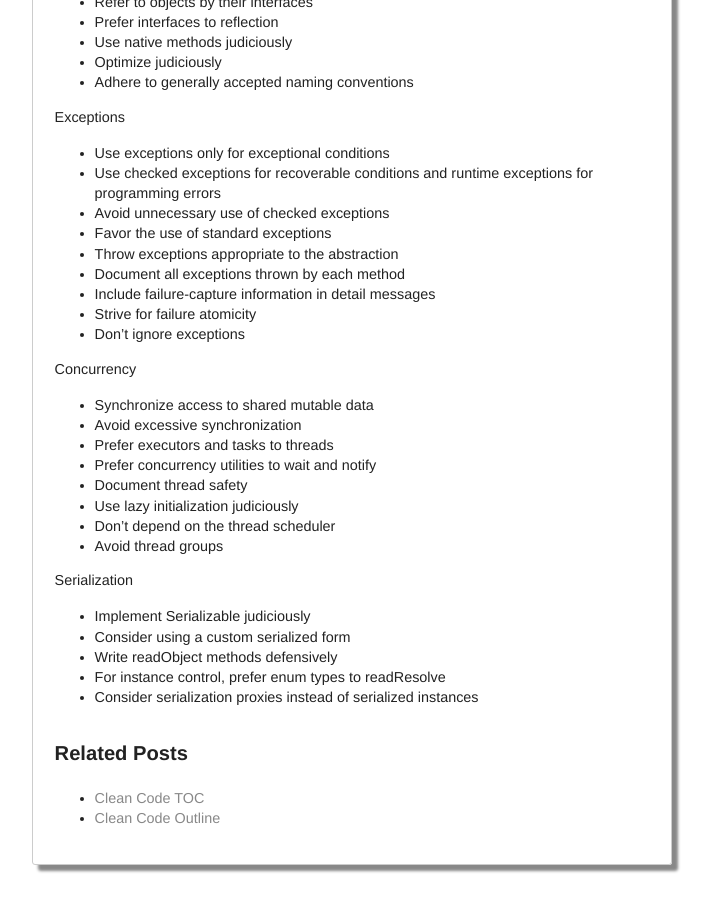
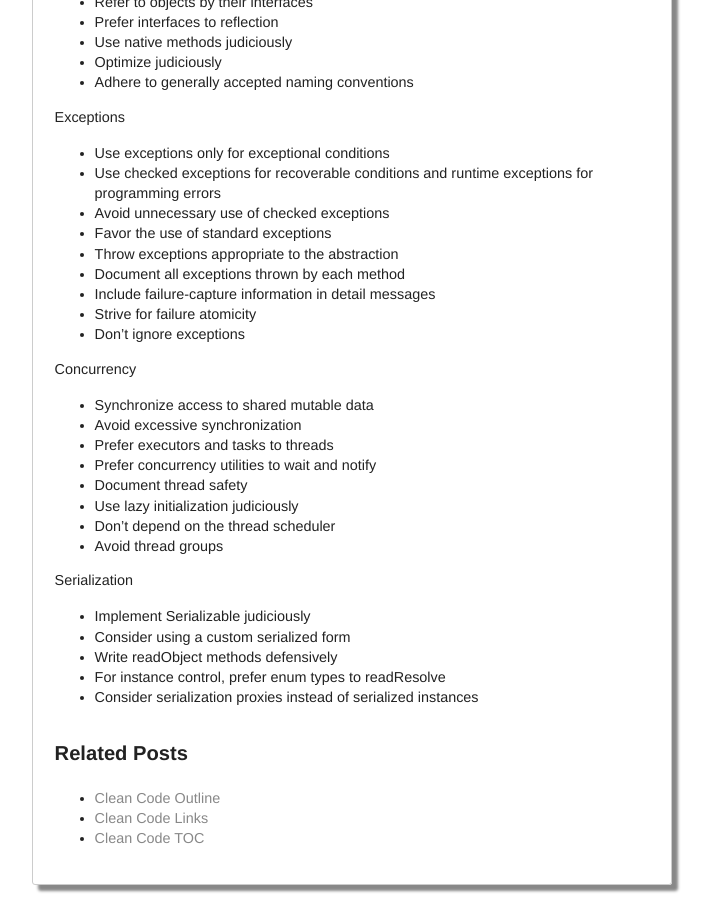
Before and after one commit to woj-tek/petozoltan.github.io, a Jekyll site: the page built from _posts/2016-08-19-effective-java-toc.md, in a window 1280 px wide and 900 px high, scrolled down 1729 px. Shown: the whole window, without its empty margins (288-999 px from the left). Built offline with Jekyll 4.4.1, drawn with Linux system fonts in a browser that asks for light colours; before the commit the page ends 2608 px from its top, so only the background shows below that.

Commit message:
Update 2016-08-19-effective-java-toc.md

```diff
--- a/_posts/2016-08-19-effective-java-toc.md
+++ b/_posts/2016-08-19-effective-java-toc.md
@@ -125,5 +125,6 @@ Serialization
 
 ### Related Posts
 
+* [Clean Code Outline](https://petozoltan.github.io/2016/08/19/clean-code-outline.html)
+* [Clean Code Links](https://petozoltan.github.io/2016/08/20/clean-code-links.html)
 * [Clean Code TOC](https://petozoltan.github.io/2016/08/19/clean-code-toc.html)
-* [Clean Code Outline](https://petozoltan.github.io/2016/08/19/clean-code-outline.html)
```
